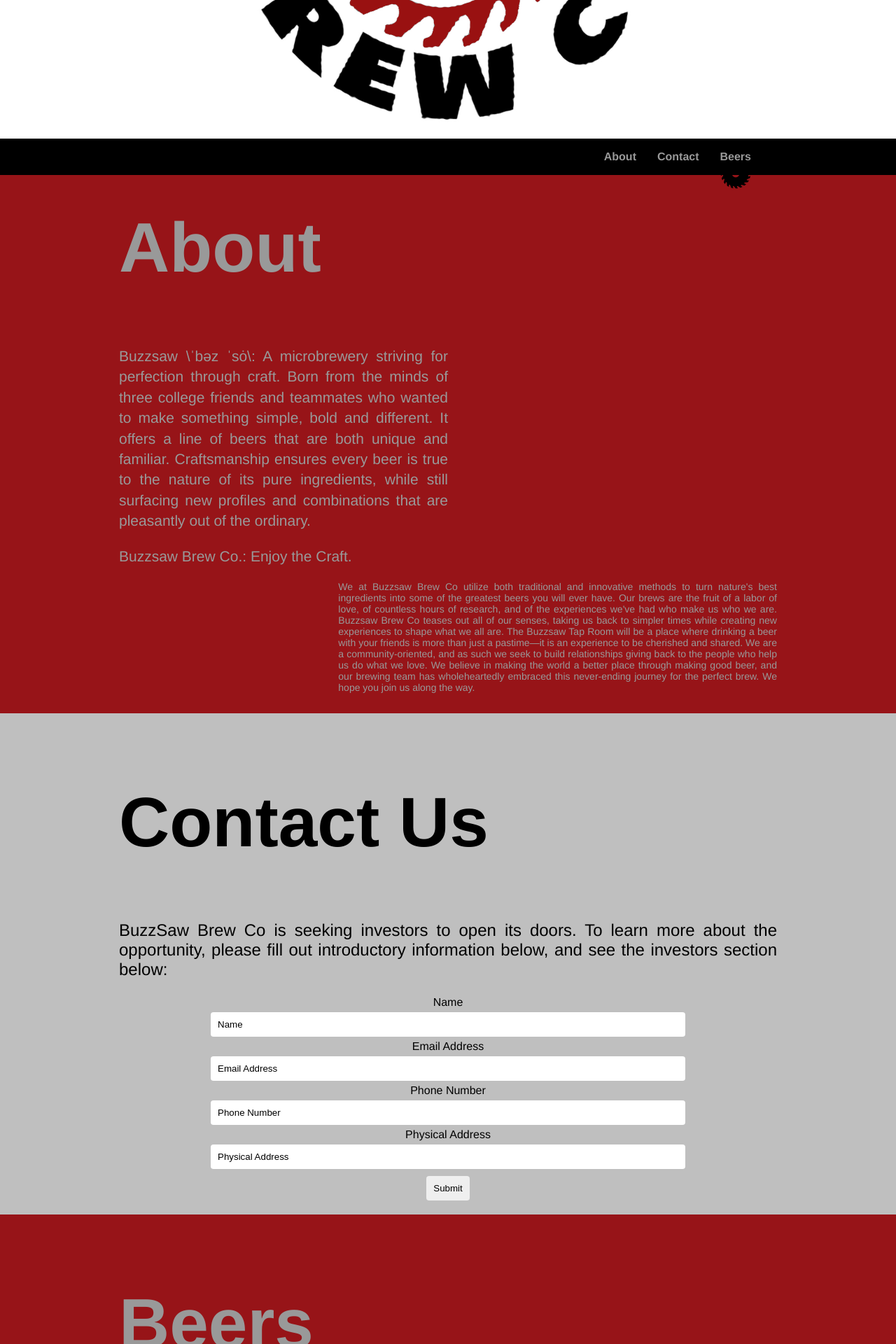
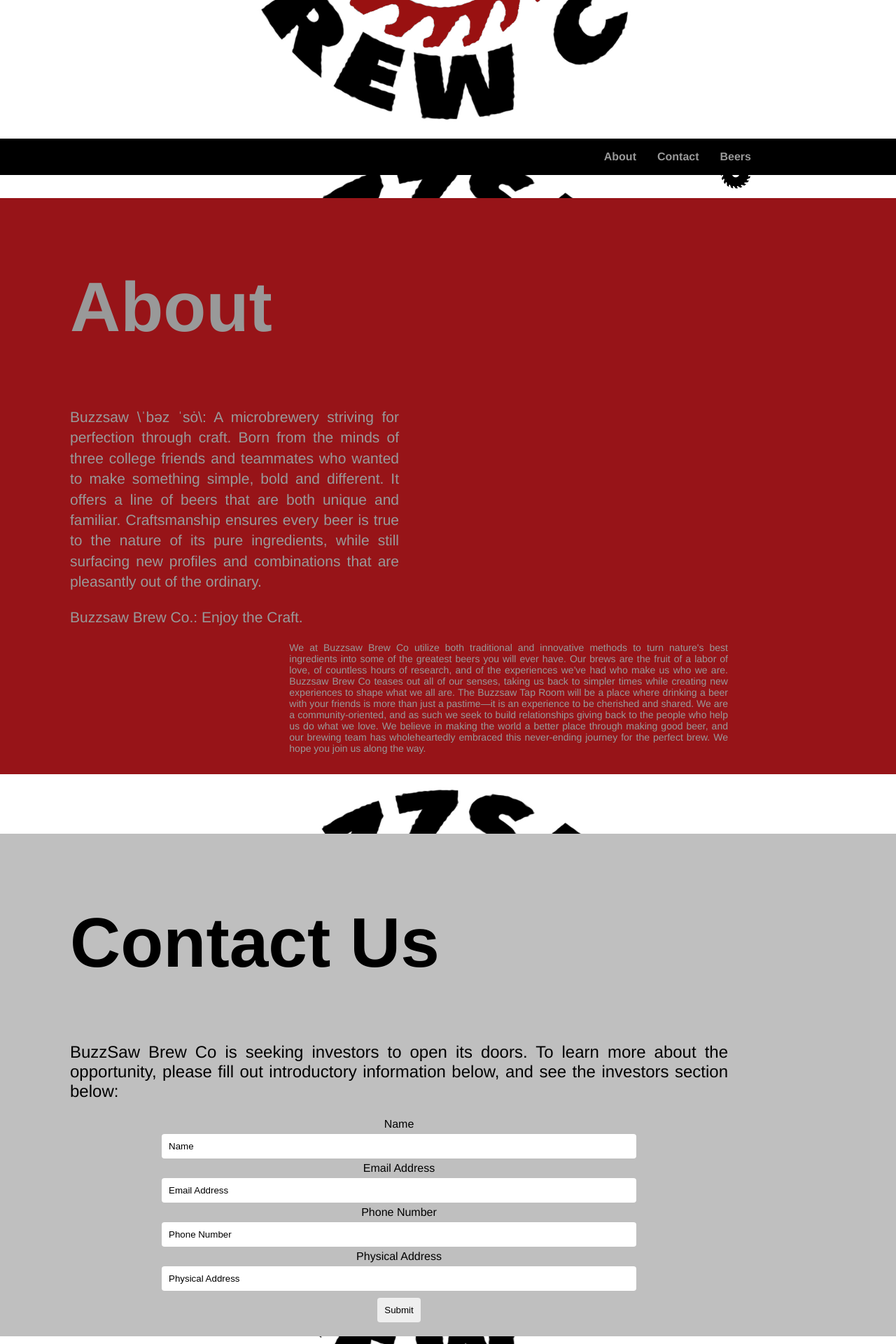
Before and after one commit to arquinn/arquinn.github.io, a Jekyll site: the page built from test.html, in a window 1280 px wide. Shown: the part 702-2622 px from the top of the page at 70% size. Built offline with Jekyll 4.4.1, drawn with Linux system fonts in a browser that asks for light colours; nearby versions of some CDN libraries.

Commit message:
Update test.css

```diff
--- a/css/test.css
+++ b/css/test.css
@@ -151,6 +151,7 @@
     box-sizing: border-box;
     margin-left: auto;
     margin-right: auto;
+    margin: 85px;
 }
 
 a {
@@ -160,6 +161,7 @@
 h2 {
     font-size: 100px;
     font-family:'Helvetica', 'Arial', 'Sans-Serif';
+    margin-bottom: 85px;
 }
 p {
     font-size: 1.5em;
```
